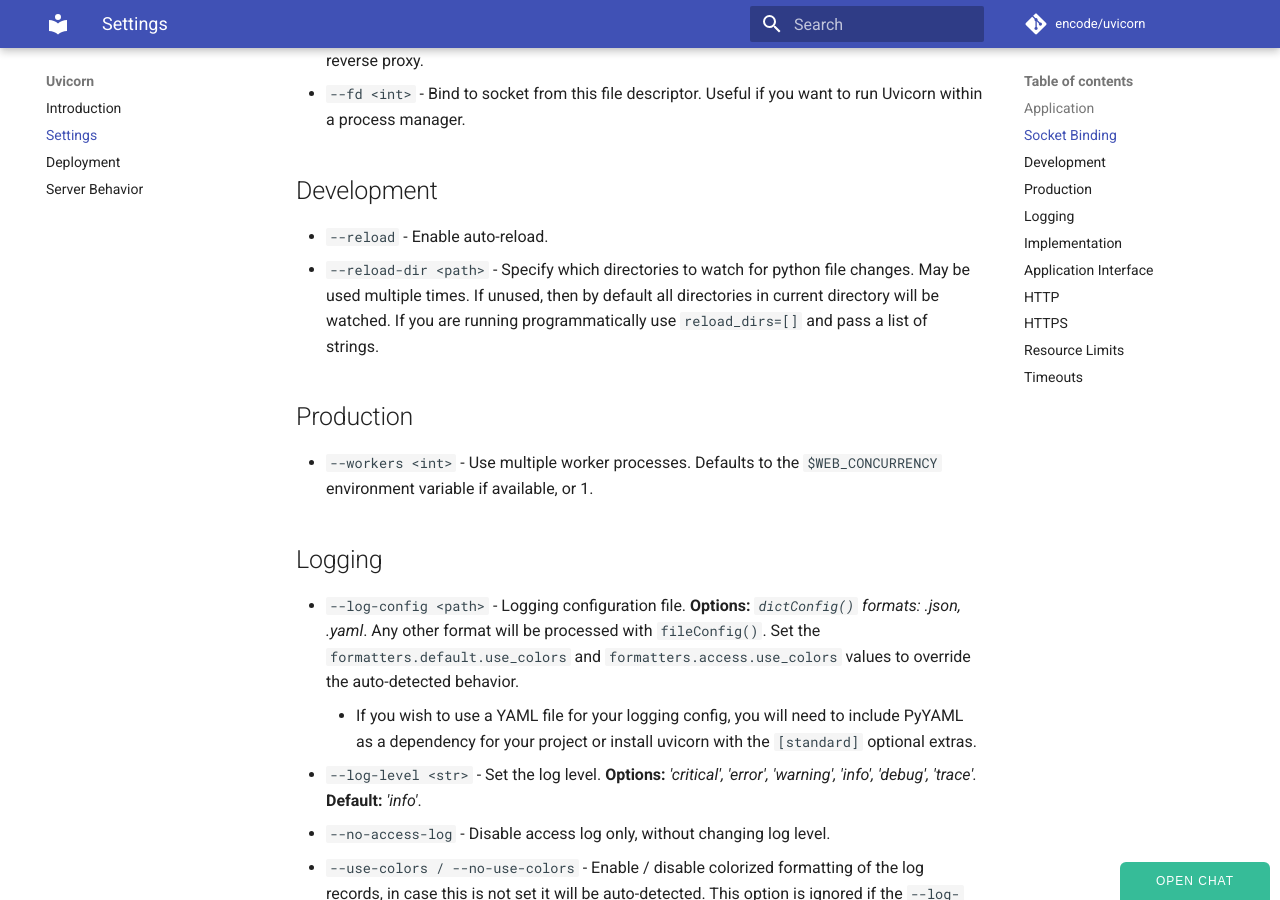
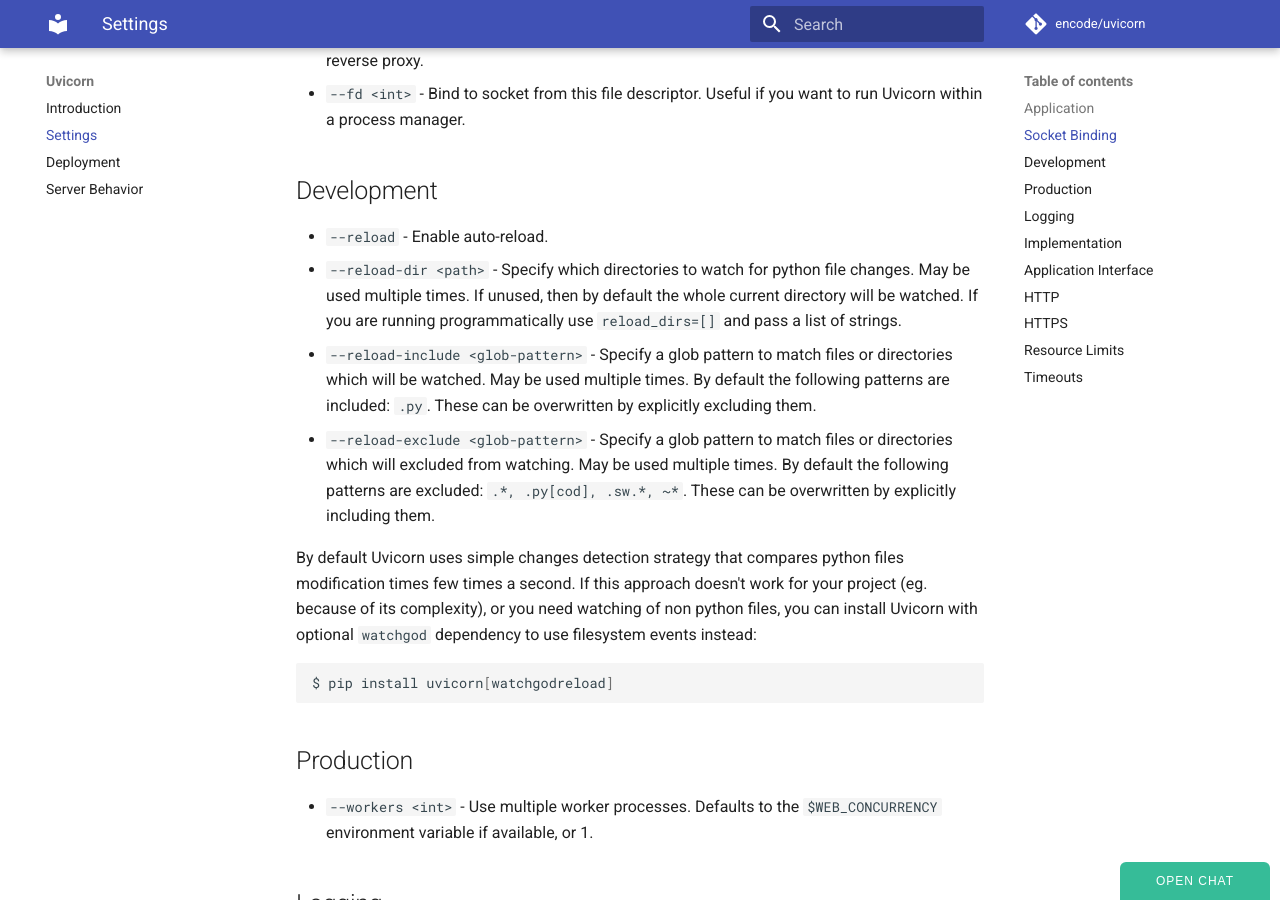
Before and after one commit to encode/uvicorn, an MkDocs documentation site: the page built from docs/settings.md, in a window 1280 px wide and 900 px high, scrolled down 661 px. Built offline with MkDocs 1.6.1 and Material for MkDocs 9.7.7, drawn with Linux system fonts in a browser that asks for light colours; comment, search, counter and statistics services are not loaded.

Commit message:
Update documentation

````diff
--- a/docs/settings.md
+++ b/docs/settings.md
@@ -22,7 +22,15 @@
 ## Development
 
 * `--reload` - Enable auto-reload.
-* `--reload-dir <path>` - Specify which directories to watch for python file changes. May be used multiple times. If unused, then by default all directories in current directory will be watched. If you are running programmatically use `reload_dirs=[]` and pass a list of strings.
+* `--reload-dir <path>` - Specify which directories to watch for python file changes. May be used multiple times. If unused, then by default the whole current directory will be watched. If you are running programmatically use `reload_dirs=[]` and pass a list of strings.
+* `--reload-include <glob-pattern>` - Specify a glob pattern to match files or directories which will be watched. May be used multiple times. By default the following patterns are included: `.py`. These can be overwritten by explicitly excluding them.
+* `--reload-exclude <glob-pattern>` - Specify a glob pattern to match files or directories which will excluded from watching. May be used multiple times. By default the following patterns are excluded: `.*, .py[cod], .sw.*, ~*`. These can be overwritten by explicitly including them.
+
+By default Uvicorn uses simple changes detection strategy that compares python files modification times few times a second. If this approach doesn't work for your project (eg. because of its complexity), or you need watching of non python files, you can install Uvicorn with optional `watchgod` dependency to use filesystem events instead:
+
+```
+$ pip install uvicorn[watchgodreload]
+```
 
 ## Production
 
````
Also changed, not shown: docs/deployment.md (+4 -0 lines), docs/index.md (+4 -0 lines).
